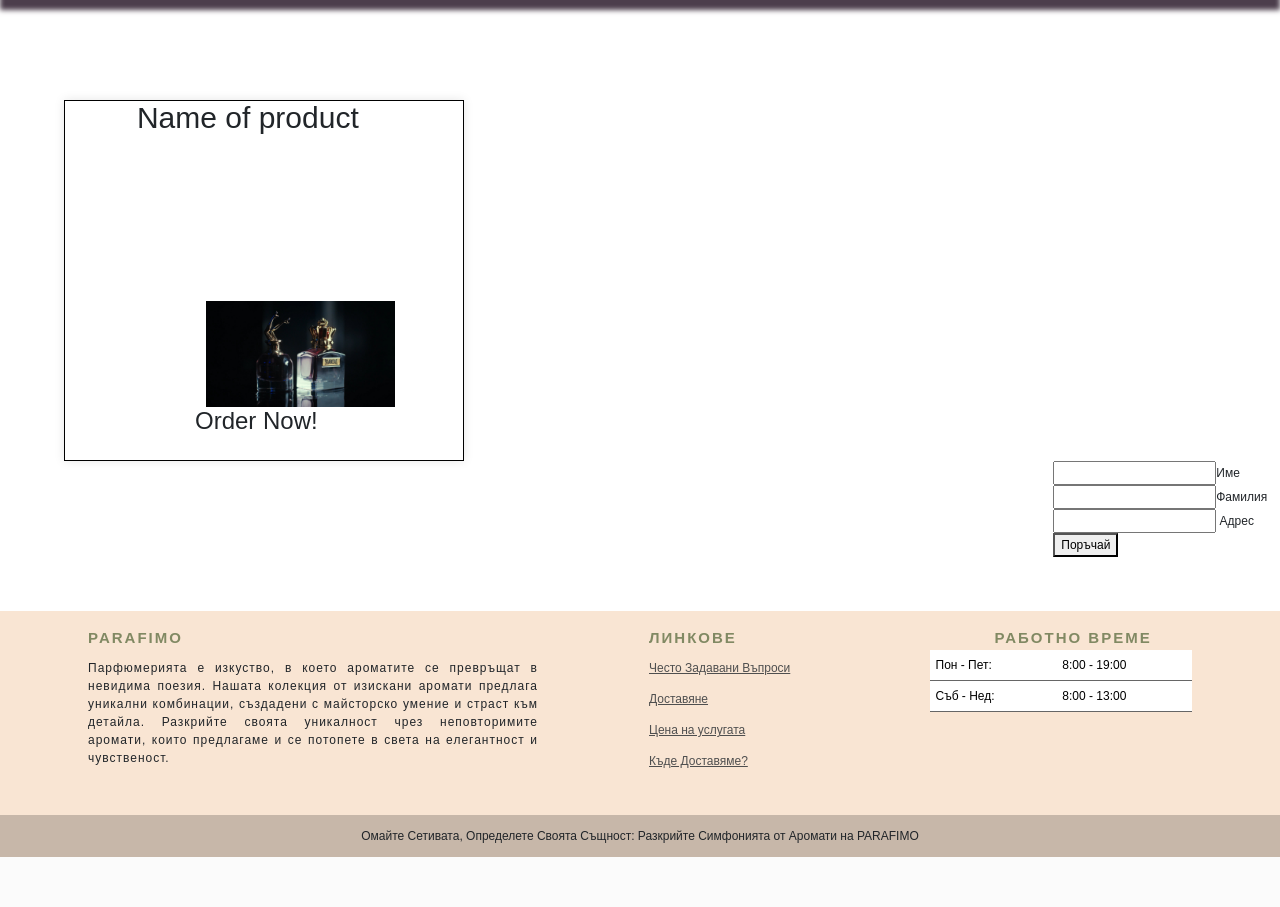
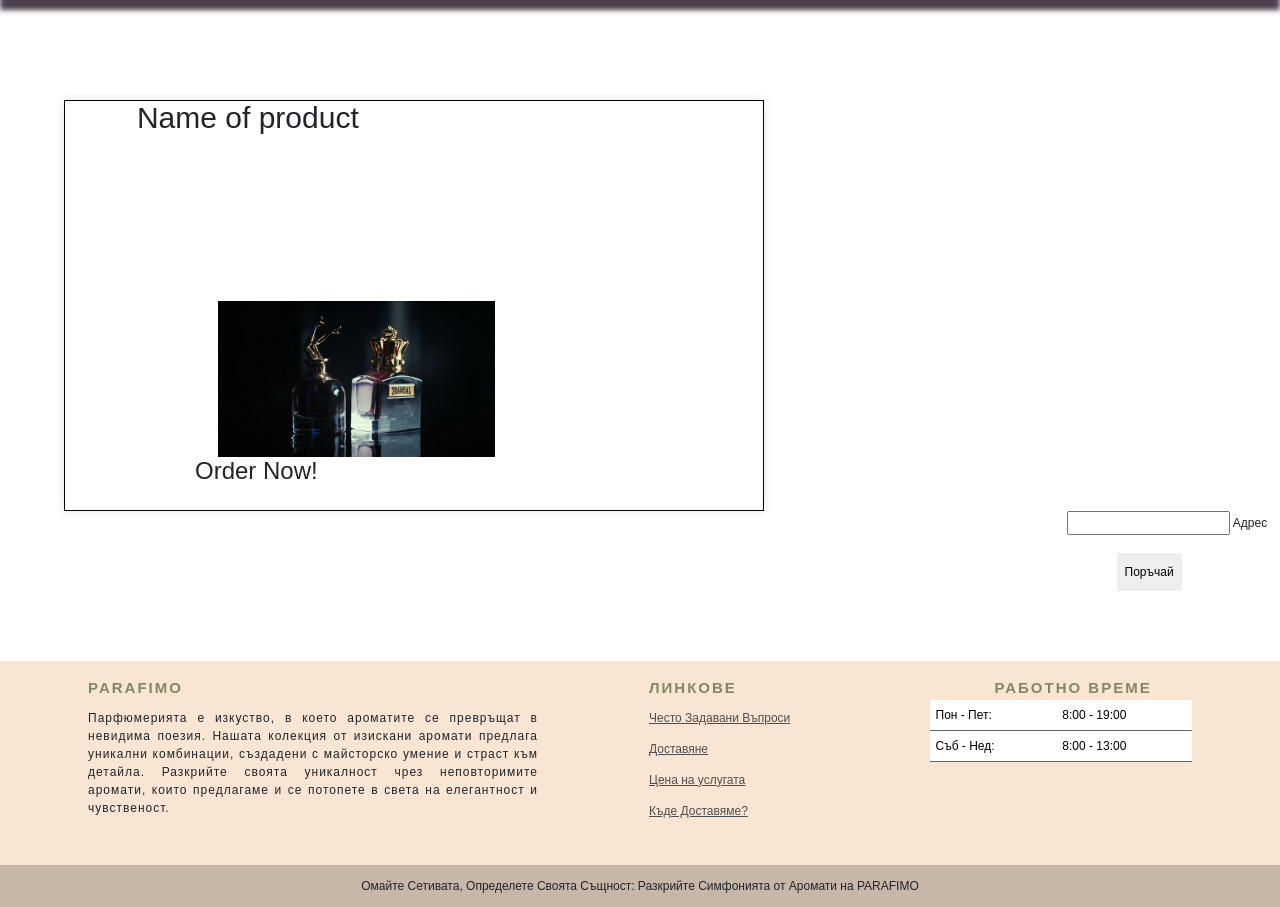
Before and after one commit to kysmetliiski/Self-perfume-shop-teamwork, a PHP site: page /index.php?controller=orderpage in a window 1280 px wide. Shown: the part 152-1059 px from the top of the page. Before the commit the page ends 1009 px from the top, so only its background shows below. Run offline with PHP 8.4, Linux system fonts and the light colour scheme.

Commit message:
order page touches
made button transition

```diff
--- a/orderpage.css
+++ b/orderpage.css
@@ -4,7 +4,7 @@
               border: 1px black solid;
               padding-top: 200px;
               padding-left: 130px;
-              max-width: 400px;
+              max-width: 700px;
               max-height: 900px;
             }
          .order h2
@@ -30,3 +30,19 @@
                 float: left;
                 padding-left: 6%;
             }
+
+            .submit
+                {
+                    border: none;
+                    padding: 10px 8px 10px 8px;
+                    transition-duration: 0.4s;
+                }
+            .submit:hover
+                {
+                    background-color: wheat;
+                    color: black;
+                }
+           .btnn
+            {
+                padding-left: 50px;
+            }
--- a/perfumes.css
+++ b/perfumes.css
@@ -36,7 +36,3 @@ body
     padding-left:230px;
     padding-top: 160px;
    }
-   .container
-    {
-        padding: 1920px;
-    }
--- a/view/orderpage.html
+++ b/view/orderpage.html
@@ -18,17 +18,17 @@
     </div>
     <div class="order">
        <div class="photo">
-            <img src="photos/jean-paul.jpg" style="max-width: 400px; padding-left: 4%; padding-right: 200px;">
+            <img src="photos/jean-paul.jpg" style="max-width: 500px; padding-left: 4%; padding-right: 200px;">
         </div>
         <h2>Order Now!</h2><br>
     </div>
 </div>
 
 <div class="address">
-    <input type="text" class="name">Име</input><br>
-    <input type="text" class="last_name">Фамилия</input><br>
-    <input type="text" class="adresz"> Адрес</input><br>
-    <button type="submit">Поръчай</button>
+    <input type="text" class="adresz"> Адрес <br></input><br>
+    <div class="btnn">
+    <button type="submit" class="submit">Поръчай</button>
+</div>
 </div>
 <?php
  include("footer.html");
```
